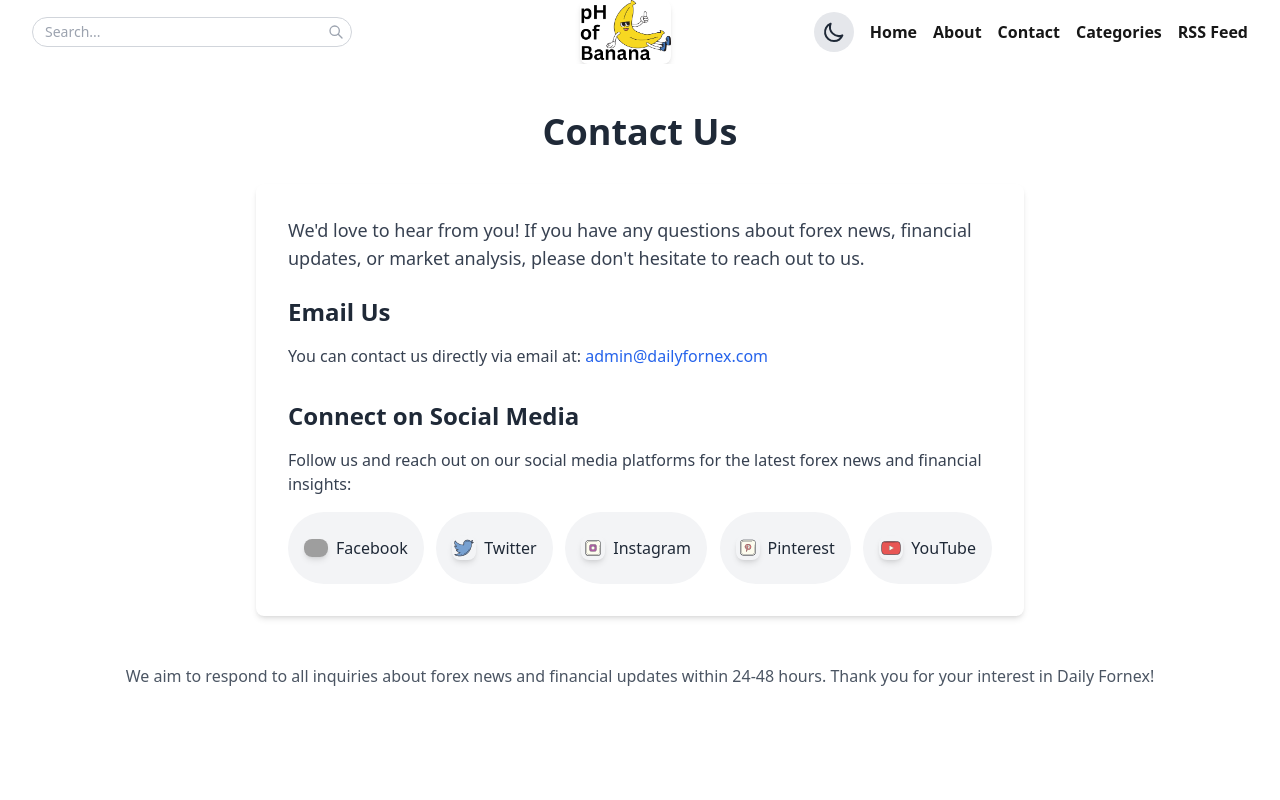
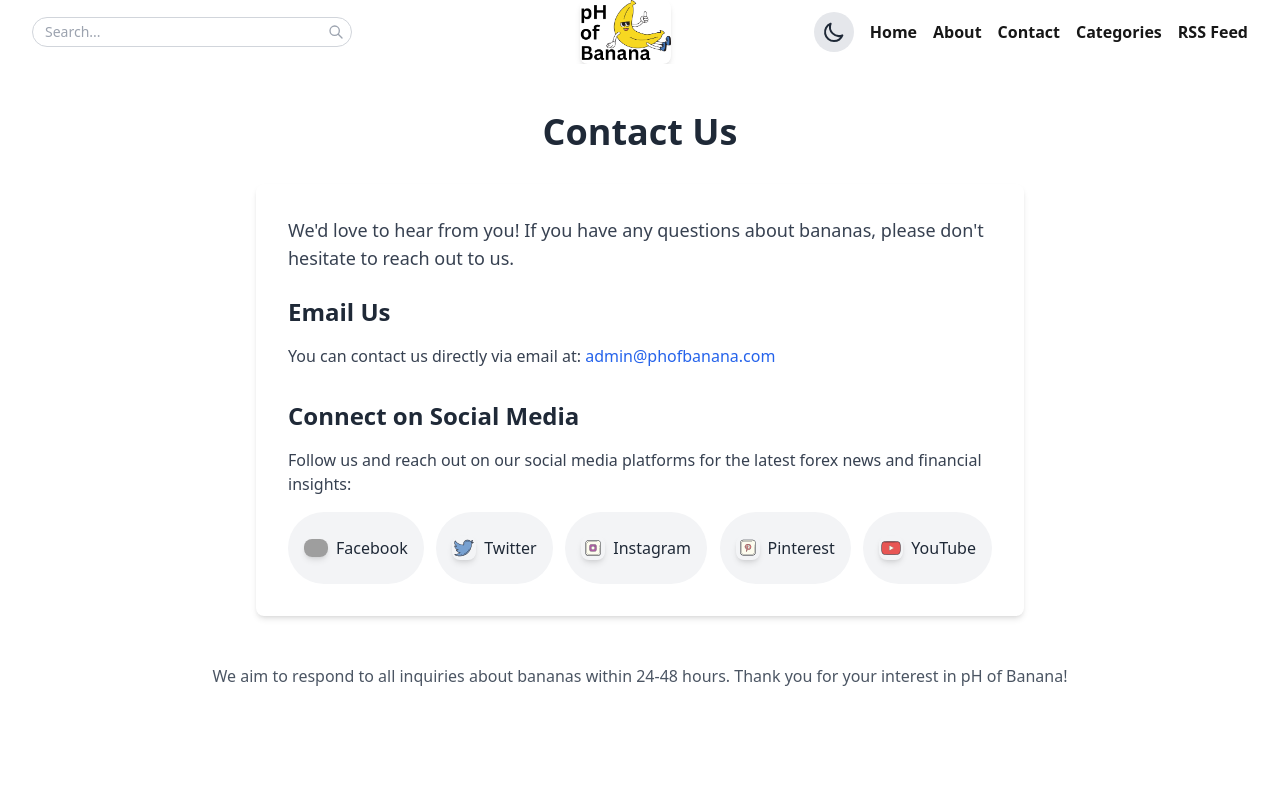
Before and after one commit to knowworldnow/phofbanana, a Next.js app: page /contact in a window 1280 px wide. Shown: the top 800 px of the page. Built offline with nearby package versions, Linux system fonts and the light colour scheme; grey boxes are pictures that could not be loaded.

Commit message:
Update page.tsx

```diff
--- a/src/app/contact/page.tsx
+++ b/src/app/contact/page.tsx
@@ -3,27 +3,27 @@ import Link from 'next/link';
 import { Metadata } from 'next';
 
 const socialLinks = [
-  { name: 'Facebook', icon: '/facebook.svg', url: 'https://fb.com/dailyfornex' },
-  { name: 'Twitter', icon: '/twitter.svg', url: 'https://twitter.com/dailyfornex' },
-  { name: 'Instagram', icon: '/instagram.svg', url: 'https://instagram.com/dailyfornex' },
-  { name: 'Pinterest', icon: '/pinterest.svg', url: 'https://pinterest.com/dailyfornex' },
-  { name: 'YouTube', icon: '/youtube.svg', url: 'https://youtube.com/dailyfornex' },
+  { name: 'Facebook', icon: '/facebook.svg', url: 'https://fb.com/phofbanana' },
+  { name: 'Twitter', icon: '/twitter.svg', url: 'https://twitter.com/phofbanana' },
+  { name: 'Instagram', icon: '/instagram.svg', url: 'https://instagram.com/phofbanana' },
+  { name: 'Pinterest', icon: '/pinterest.svg', url: 'https://pinterest.com/phofbanana' },
+  { name: 'YouTube', icon: '/youtube.svg', url: 'https://youtube.com/phofbanana' },
 ];
 
 export const metadata: Metadata = {
-  title: 'Contact Us - Daily Fornex',
-  description: 'Get in touch with Daily Fornex for inquiries about forex news, financial updates, and market analysis. Reach us via email or social media.',
+  title: 'Contact Us - pH of Banana',
+  description: 'Get in touch with pH of Banana for inquiries about bananas, banana nutrition, and banana related recipes. Reach us via email or social media.',
   openGraph: {
-    title: 'Contact Daily Fornex',
-    description: 'Connect with Daily Fornex for the latest in forex news and financial insights. Reach out via email or our social media channels.',
-    url: 'https://dailyfornex.com/contact',
-    siteName: 'Daily Fornex',
+    title: 'Contact pH of Banana',
+    description: 'Connect with pH of Banana for inquiries about bananas, banana nutrition, and banana related recipes. Reach out via email or our social media channels.',
+    url: 'https://phofbanana.com/contact',
+    siteName: 'pH of Banana',
     images: [
       {
-        url: 'https://dailyfornex.com/og-image-contact.jpg',
+        url: 'https://phofbanana.com/og-image-contact.jpg',
         width: 1200,
         height: 630,
-        alt: 'Contact Daily Fornex',
+        alt: 'Contact pH of Banana',
       },
     ],
     locale: 'en_US',
@@ -31,9 +31,9 @@ export const metadata: Metadata = {
   },
   twitter: {
     card: 'summary_large_image',
-    title: 'Contact Daily Fornex',
-    description: 'Reach out to Daily Fornex for forex news, financial updates, and market analysis.',
-    images: ['https://dailyfornex.com/twitter-image-contact.jpg'],
+    title: 'Contact pH of Banana',
+    description: 'Get in touch with pH of Banana for inquiries about bananas, banana nutrition, and banana related recipes. Reach us via email or social media.',
+    images: ['https://phofbanana.com/twitter-image-contact.jpg'],
   },
 };
 
@@ -44,15 +44,15 @@ export default function ContactPage() {
 
       <div className="max-w-3xl mx-auto bg-white dark:bg-gray-800 rounded-lg shadow-md p-8">
         <p className="text-lg text-gray-700 dark:text-gray-300 mb-6">
-          We&apos;d love to hear from you! If you have any questions about forex news, financial updates, or market analysis, please don&apos;t hesitate to reach out to us.
+          We&apos;d love to hear from you! If you have any questions about bananas, please don&apos;t hesitate to reach out to us.
         </p>
 
         <div className="mb-8">
           <h2 className="text-2xl font-semibold mb-4 text-gray-800 dark:text-white">Email Us</h2>
           <p className="text-gray-700 dark:text-gray-300">
             You can contact us directly via email at:{' '}
-            <a href="mailto:admin@dailyfornex.com" className="text-blue-600 hover:underline">
-              admin@dailyfornex.com
+            <a href="mailto:admin@phofbanana.com" className="text-blue-600 hover:underline">
+              admin@phofbanana.com
             </a>
           </p>
         </div>
@@ -81,7 +81,7 @@ export default function ContactPage() {
 
       <div className="mt-12 text-center">
         <p className="text-gray-600 dark:text-gray-400">
-          We aim to respond to all inquiries about forex news and financial updates within 24-48 hours. Thank you for your interest in Daily Fornex!
+          We aim to respond to all inquiries about bananas within 24-48 hours. Thank you for your interest in pH of Banana!
         </p>
       </div>
     </div>
```
